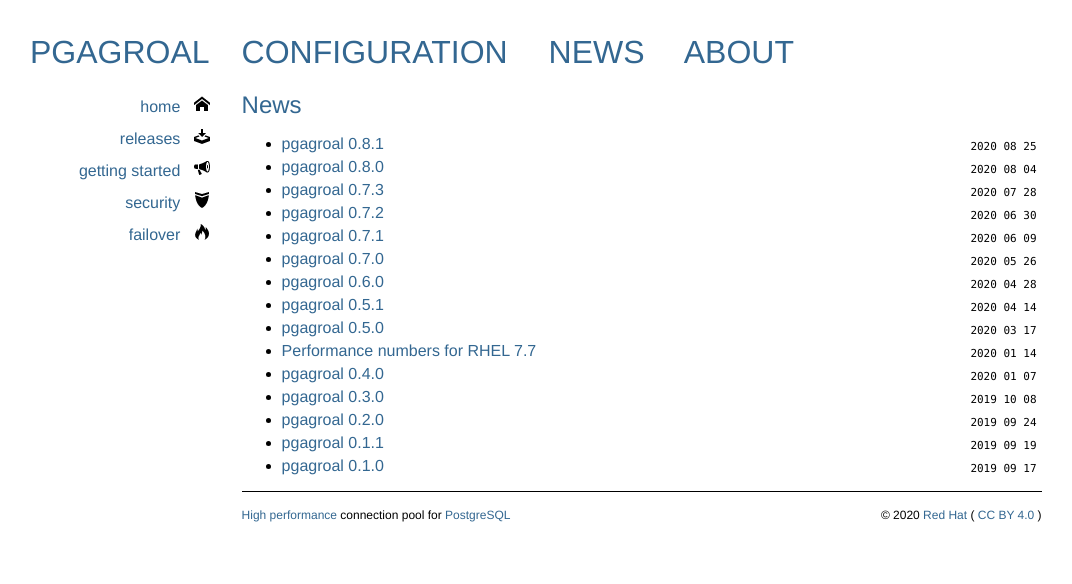
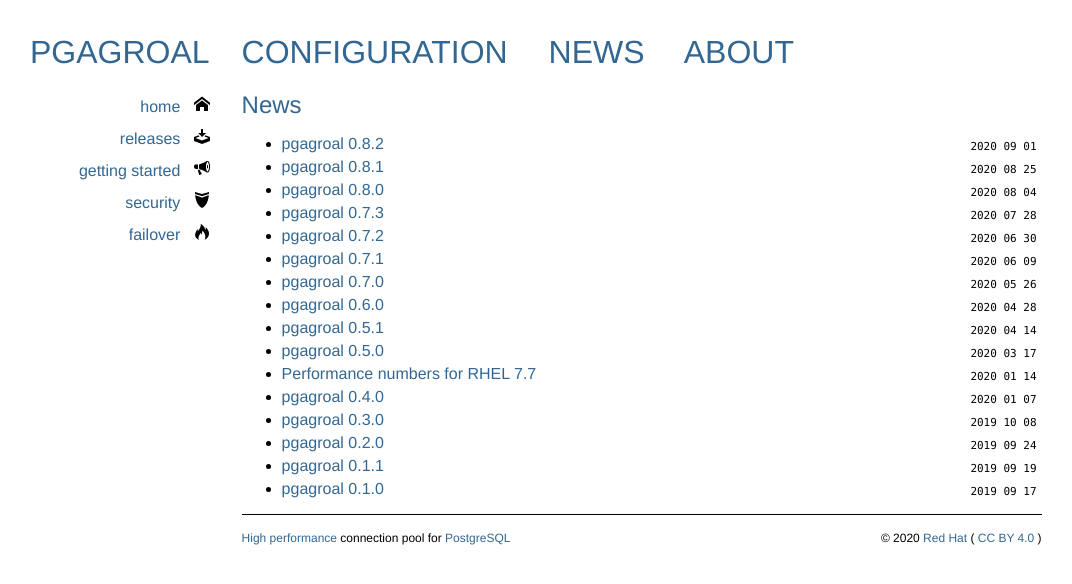
Before and after one commit to agroal/pgagroal, a Jekyll site: the page built from news.html, in a window 1280 px wide. Shown: the top 584 px of the page, without its empty margins (10-1082 px from the left). Built offline with Jekyll 4.4.1, drawn with Linux system fonts in a browser that asks for light colours; some web fonts are replaced.

Commit message:
pgagroal 0.8.2

```diff
--- a/_data/releases.yml
+++ b/_data/releases.yml
@@ -40,3 +40,6 @@
 - name: pgagroal 0.8.1
   date: 2020-08-25
   announce: release/announcement/2020/08/25/pgagroal-0.8.1.html
+- name: pgagroal 0.8.2
+  date: 2020-09-01
+  announce: release/announcement/2020/09/01/pgagroal-0.8.2.html
--- a/gettingstarted.html
+++ b/gettingstarted.html
@@ -16,7 +16,7 @@
     using "pgagroal -?". You should see
 
     <pre>
-pgagroal 0.8.1
+pgagroal 0.8.2
   High-performance connection pool for PostgreSQL
 
 Usage:
@@ -135,7 +135,7 @@
     You can see the commands it supports by using "pgagroal-cli -?" which will give
 
     <pre>
-pgagroal-cli 0.8.1
+pgagroal-cli 0.8.2
   Command line utility for pgagroal
 
 Usage:
@@ -202,7 +202,7 @@
     You can see the commands it supports by using "pgagroal-admin -?" which will give
 
     <pre>
-pgagroal-admin 0.8.1
+pgagroal-admin 0.8.2
   Administration utility for pgagroal
 
 Usage:
```
Also changed, not shown: _posts/2020-09-01-pgagroal-0.8.2.md (added, +18 -0 lines).
